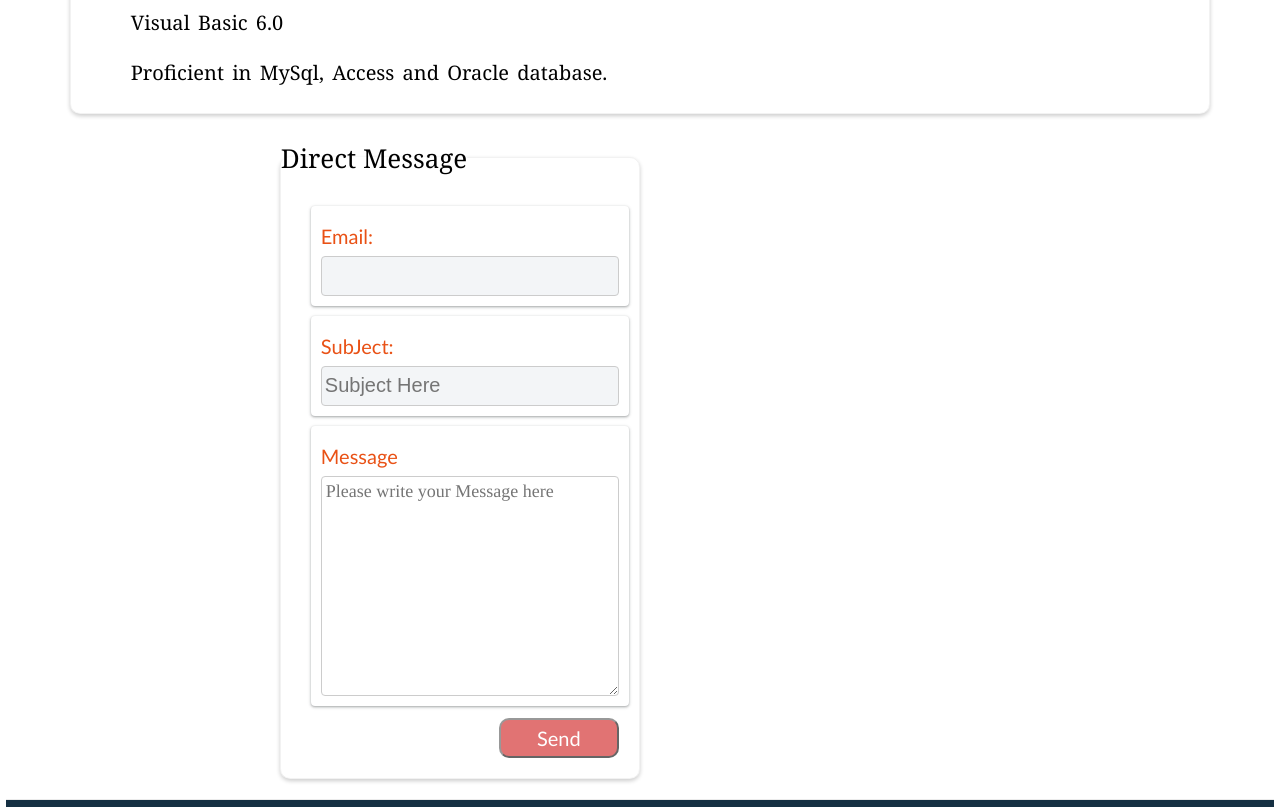
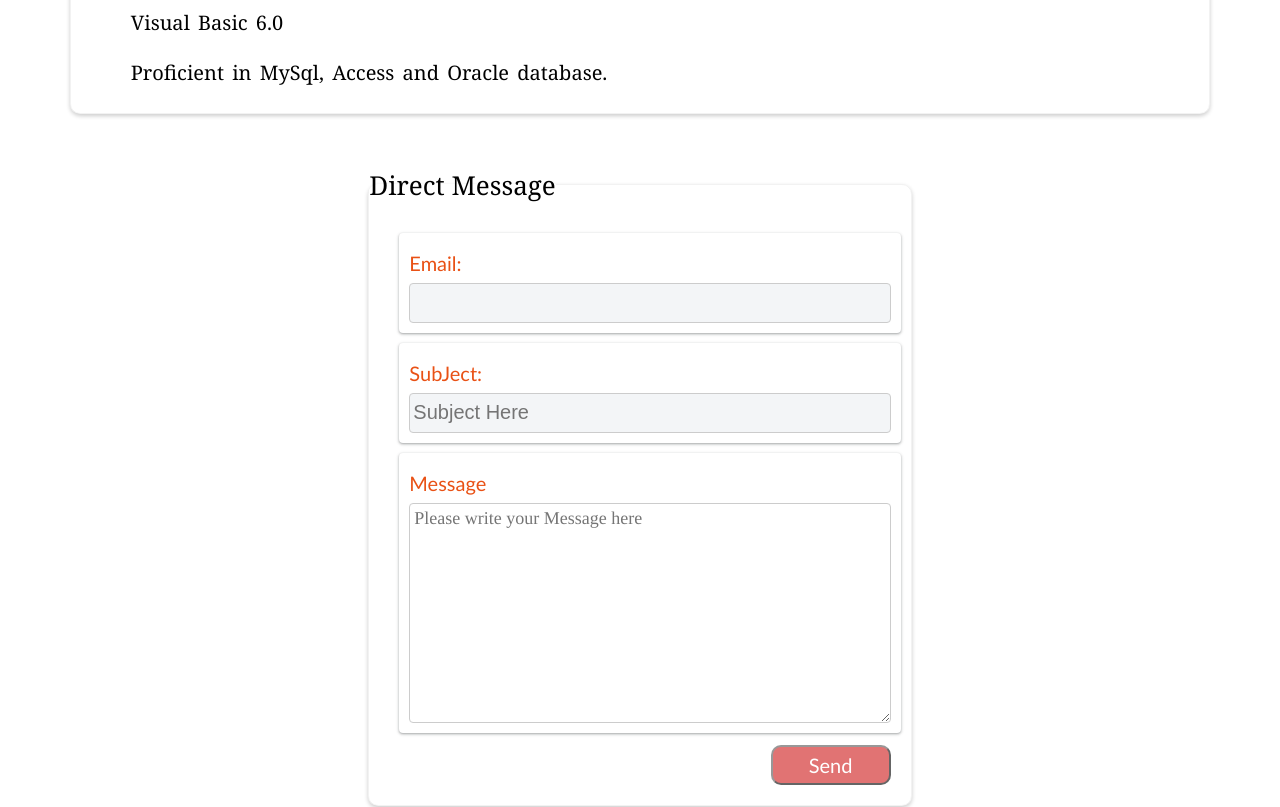
Before and after one commit to IamNuru/IamNurudeen.github.io, a plain HTML site: page index.html in a window 1280 px wide. Shown: the part 1573-2380 px from the top of the page. Drawn offline with Linux system fonts and the light colour scheme.

Commit message:
Update index.html

```diff
--- a/index.html
+++ b/index.html
@@ -118,7 +118,7 @@
                     </div>
                 </fieldset>
             </article>
-            <article id="contact" style="width:400px;margin-left:20%">
+            <article id="contact" style="width:50%;margin-left:25%; padding: 15px;">
                 <fieldset>
                     <legend>Direct Message</legend>
                     <div class="content">
```
